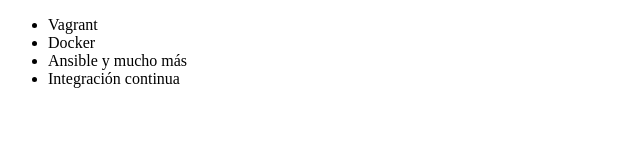
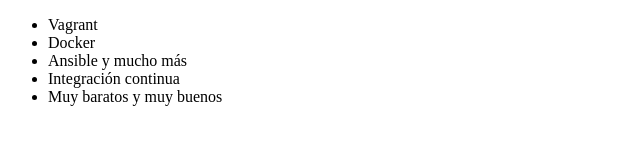
Before and after one commit to Oliver-asm/Curso-git-github, a plain HTML site: page index.html in a window 1280 px wide. Shown: the whole page, without its empty margins (0-640 px from the left). Drawn offline with Linux system fonts and the light colour scheme.

Commit message:
Agregando nuevo contenido a la lista de cursos en linea 13

```diff
--- a/index.html
+++ b/index.html
@@ -10,6 +10,7 @@
          <li> Docker </li>
          <li> Ansible y mucho más </li>
          <li> Integración continua </li>
+         <li> Muy baratos y muy buenos</li>
      </ul>
 </body>
 </html>
```
